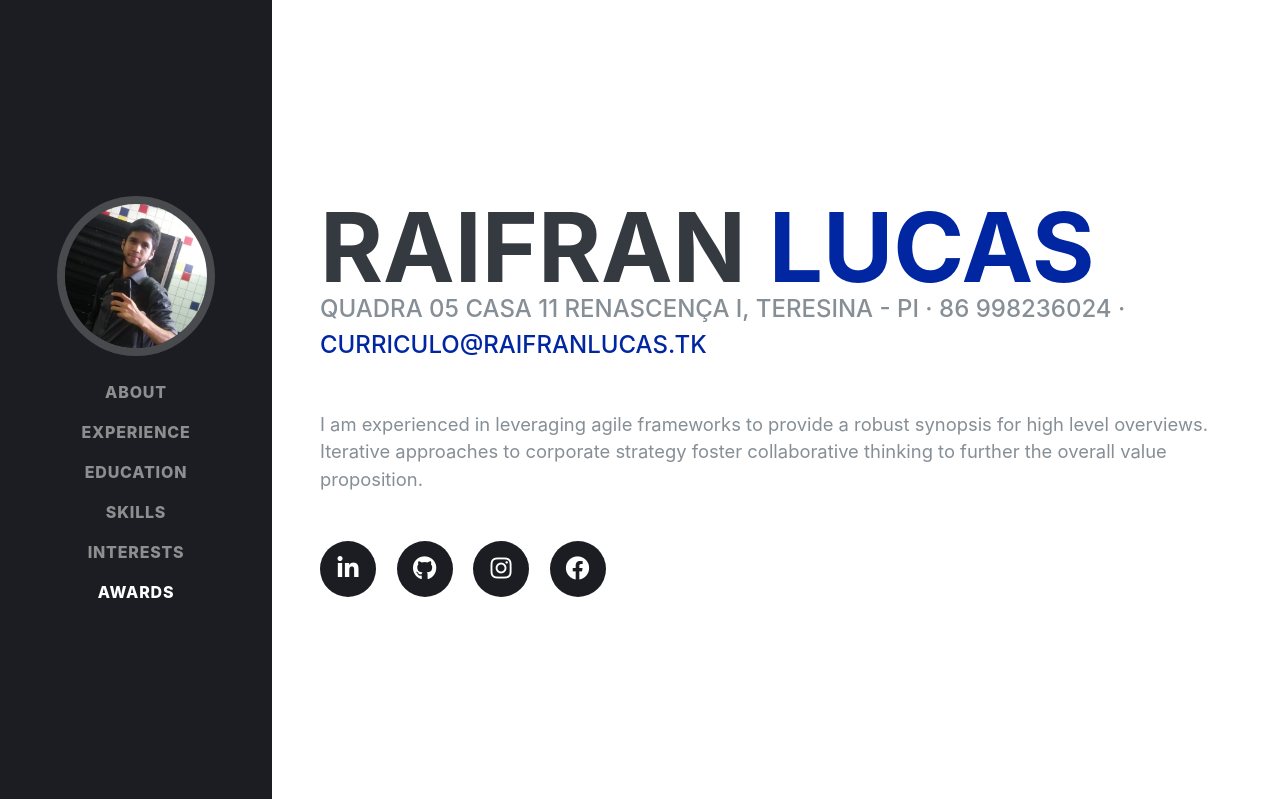
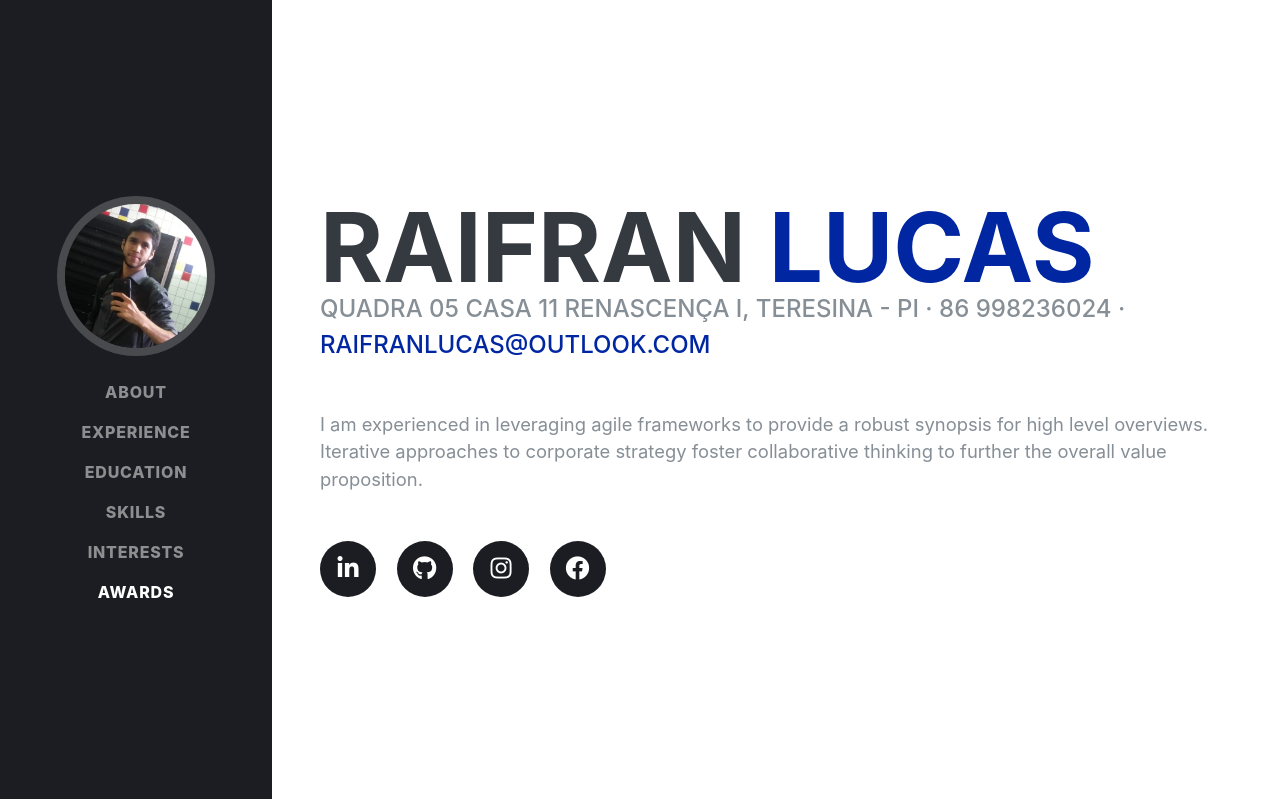
Before and after one commit to raifran1/Portfolio, a Django app: page / in a window 1280 px wide. Shown: the top 799 px of the page. Run offline with Django 3.2, Linux system fonts and the light colour scheme; some libraries are stand-ins or nearby versions; some web fonts are replaced.

Commit message:
atualizando curriculo

```diff
--- a/curriculo/templates/curriculo/index.html
+++ b/curriculo/templates/curriculo/index.html
@@ -71,7 +71,7 @@
           <span class="text-primary">Lucas</span>
         </h1>
         <div class="subheading mb-5">Quadra 05 Casa 11 Renascença I, Teresina - PI · 86 998236024 ·
-          <a href="mailto:curriculo@raifranlucas.tk">curriculo@raifranlucas.tk</a>
+          <a href="mailto:raifranlucas@outlook.com">raifranlucas@outlook.com</a>
         </div>
         <p class="lead mb-5">I am experienced in leveraging agile frameworks to provide a robust synopsis for high level overviews. Iterative approaches to corporate strategy foster collaborative thinking to further the overall value proposition.</p>
         <div class="social-icons">
```
